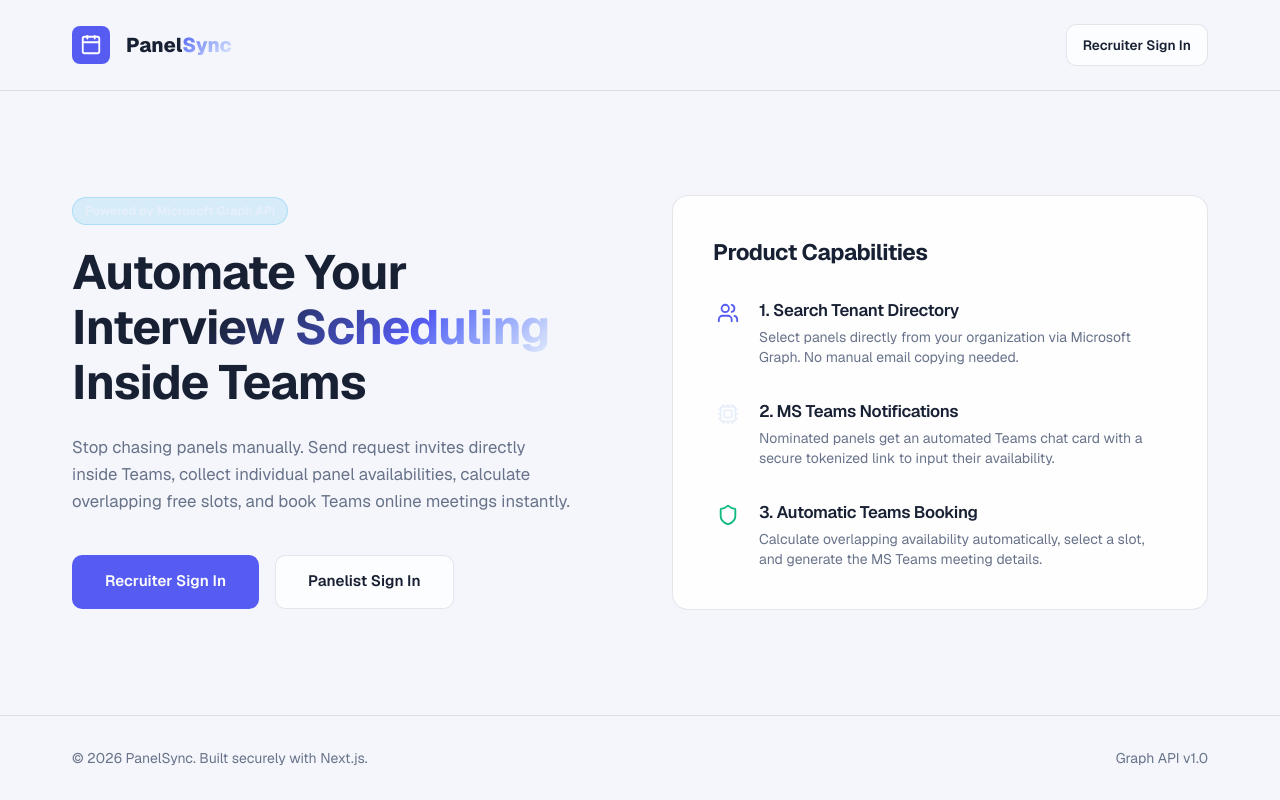
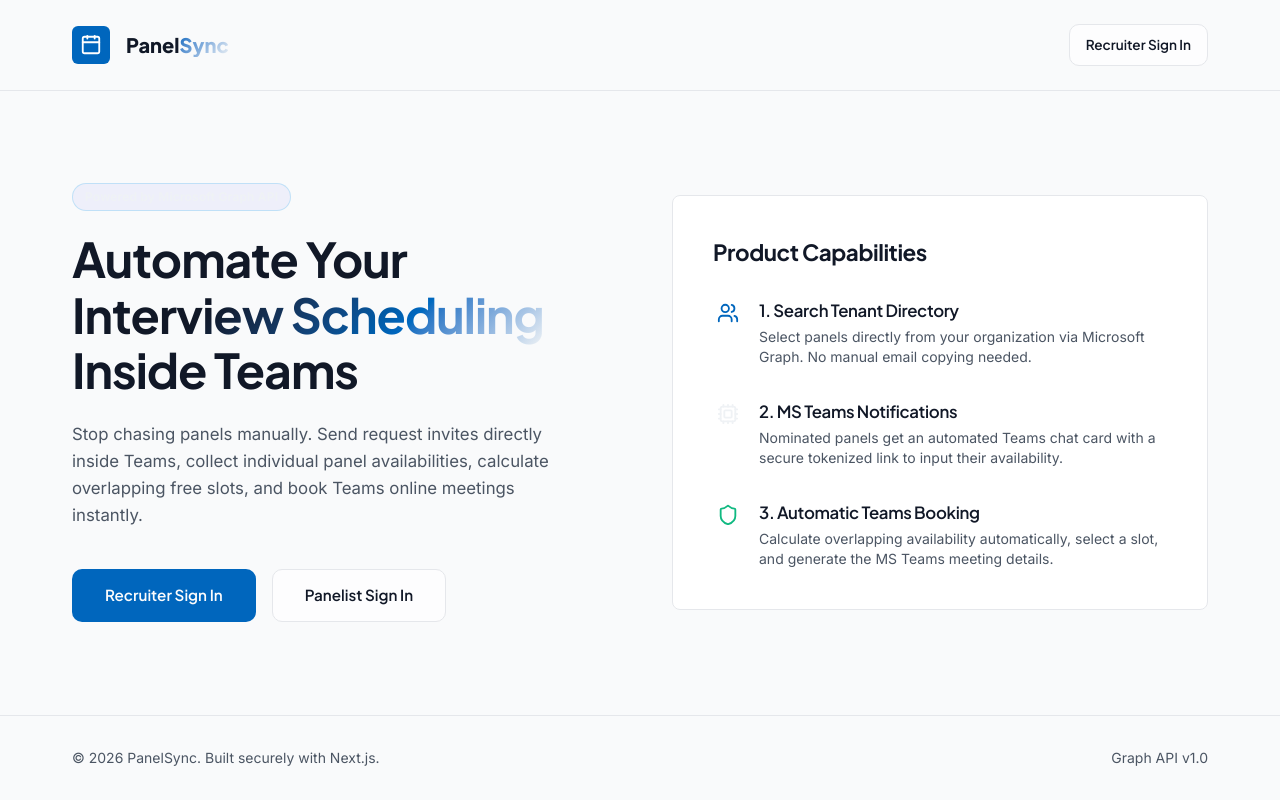
Before and after one commit to jmd264-yogesh/PanelSync, a Next.js app: page / in a window 1280 px wide. Built offline with nearby package versions, Linux system fonts and the light colour scheme; no server answers.

Commit message:
feat: updated look of the applocation

```diff
--- a/src/app/globals.css
+++ b/src/app/globals.css
@@ -6,79 +6,79 @@
 
 :root {
   /* Font Family */
-  --font-heading: var(--font-sans), -apple-system, BlinkMacSystemFont, "Segoe UI", sans-serif;
+  --font-heading: var(--font-heading), -apple-system, BlinkMacSystemFont, "Segoe UI", sans-serif;
   --font-body: var(--font-sans), -apple-system, BlinkMacSystemFont, "Segoe UI", sans-serif;
 
   /* Colors */
-  --bg-main: #07090e;
-  --bg-surface: #0e131f;
-  --bg-card: rgba(14, 19, 31, 0.65);
-  --bg-card-hover: rgba(22, 29, 47, 0.85);
-  --border-glass: rgba(255, 255, 255, 0.07);
-  --border-focus: rgba(99, 102, 241, 0.4);
+  --bg-main: #f9fafb;
+  --bg-surface: #ffffff;
+  --bg-card: #ffffff;
+  --bg-card-hover: #fafafa;
+  --border-glass: #e5e7eb;
+  --border-focus: #3b82f6;
 
-  --primary: oklch(0.205 0 0);
-  --primary-glow: rgba(99, 102, 241, 0.25);
-  --primary-hover: #4f46e5;
+  --primary: oklch(0.51 0.16 252);
+  --primary-glow: rgba(59, 130, 246, 0.08);
+  --primary-hover: #2563eb;
 
-  --secondary: oklch(0.97 0 0);
-  --secondary-glow: rgba(14, 165, 233, 0.25);
+  --secondary: oklch(0.96 0.005 240);
+  --secondary-glow: rgba(79, 70, 229, 0.06);
 
   --success: #10b981;
-  --success-glow: rgba(16, 185, 129, 0.15);
+  --success-glow: rgba(16, 185, 129, 0.08);
 
   --warning: #f59e0b;
-  --warning-glow: rgba(245, 158, 11, 0.15);
+  --warning-glow: rgba(245, 158, 11, 0.08);
 
   --danger: #ef4444;
-  --danger-glow: rgba(239, 68, 68, 0.15);
+  --danger-glow: rgba(239, 68, 68, 0.08);
 
-  --text-main: #f8fafc;
-  --text-muted: #94a3b8;
-  --text-dark: #0f172a;
+  --text-main: #111827;
+  --text-muted: #4b5563;
+  --text-dark: #111827;
 
   /* Transitions */
-  --transition-fast: all 0.2s cubic-bezier(0.4, 0, 0.2, 1);
-  --transition-normal: all 0.3s cubic-bezier(0.4, 0, 0.2, 1);
+  --transition-fast: all 0.15s cubic-bezier(0.4, 0, 0.2, 1);
+  --transition-normal: all 0.25s cubic-bezier(0.4, 0, 0.2, 1);
 
   /* Shadows */
-  --shadow-glow: 0 0 20px rgba(99, 102, 241, 0.15);
-  --shadow-card: 0 8px 32px 0 rgba(0, 0, 0, 0.37);
+  --shadow-glow: none;
+  --shadow-card: 0 1px 3px rgba(0, 0, 0, 0.05), 0 1px 2px rgba(0, 0, 0, 0.03);
 
   /* Borders */
-  --radius-lg: 16px;
-  --radius-md: 12px;
-  --radius-sm: 8px;
-  --background: oklch(1 0 0);
-  --foreground: oklch(0.145 0 0);
+  --radius-lg: 8px;
+  --radius-md: 8px;
+  --radius-sm: 6px;
+  --background: oklch(0.99 0.003 240);
+  --foreground: oklch(0.18 0.008 240);
   --card: oklch(1 0 0);
-  --card-foreground: oklch(0.145 0 0);
+  --card-foreground: var(--foreground);
   --popover: oklch(1 0 0);
-  --popover-foreground: oklch(0.145 0 0);
-  --primary-foreground: oklch(0.985 0 0);
-  --secondary-foreground: oklch(0.205 0 0);
-  --muted: oklch(0.97 0 0);
-  --muted-foreground: oklch(0.556 0 0);
-  --accent: oklch(0.97 0 0);
-  --accent-foreground: oklch(0.205 0 0);
+  --popover-foreground: var(--foreground);
+  --primary-foreground: oklch(0.99 0 0);
+  --secondary-foreground: oklch(0.35 0.01 240);
+  --muted: oklch(0.97 0.005 240);
+  --muted-foreground: oklch(0.52 0.015 240);
+  --accent: oklch(0.94 0.015 252);
+  --accent-foreground: oklch(0.35 0.08 252);
   --destructive: oklch(0.577 0.245 27.325);
-  --border: oklch(0.922 0 0);
-  --input: oklch(0.922 0 0);
-  --ring: oklch(0.708 0 0);
-  --chart-1: oklch(0.87 0 0);
-  --chart-2: oklch(0.556 0 0);
+  --border: oklch(0.92 0.005 240);
+  --input: oklch(0.90 0.008 240);
+  --ring: oklch(0.51 0.16 252);
+  --chart-1: oklch(0.51 0.16 252);
+  --chart-2: oklch(0.52 0.015 240);
   --chart-3: oklch(0.439 0 0);
   --chart-4: oklch(0.371 0 0);
   --chart-5: oklch(0.269 0 0);
-  --radius: 0.625rem;
-  --sidebar: oklch(0.985 0 0);
-  --sidebar-foreground: oklch(0.145 0 0);
-  --sidebar-primary: oklch(0.205 0 0);
-  --sidebar-primary-foreground: oklch(0.985 0 0);
-  --sidebar-accent: oklch(0.97 0 0);
-  --sidebar-accent-foreground: oklch(0.205 0 0);
-  --sidebar-border: oklch(0.922 0 0);
-  --sidebar-ring: oklch(0.708 0 0);
+  --radius: 0.5rem;
+  --sidebar: oklch(1 0 0);
+  --sidebar-foreground: oklch(0.18 0.008 240);
+  --sidebar-primary: oklch(0.51 0.16 252);
+  --sidebar-primary-foreground: oklch(0.99 0 0);
+  --sidebar-accent: oklch(0.94 0.015 252);
+  --sidebar-accent-foreground: oklch(0.35 0.08 252);
+  --sidebar-border: oklch(0.92 0.005 240);
+  --sidebar-ring: oklch(0.51 0.16 252);
 }
 
 /* Reset and Global Styles */
@@ -551,10 +551,10 @@ input[type="date"].form-input::-webkit-calendar-picker-indicator {
 }
 
 .tab-btn.active {
-  background: rgba(99, 102, 241, 0.12);
-  border: 1px solid rgba(99, 102, 241, 0.35);
-  color: #a5b4fc;
-  box-shadow: 0 0 15px rgba(99, 102, 241, 0.15);
+  background: color-mix(in srgb, var(--primary) 10%, transparent);
+  border: 1px solid color-mix(in srgb, var(--primary) 30%, transparent);
+  color: var(--primary);
+  box-shadow: none;
 }
 
 @theme inline {
@@ -651,70 +651,70 @@ input[type="date"].form-input::-webkit-calendar-picker-indicator {
 
 /* PanelSync theme bridge: shadcn tokens plus compatibility for existing screens. */
 :root {
-  --background: oklch(0.985 0.006 255);
-  --foreground: oklch(0.24 0.025 260);
-  --card: oklch(1 0 0 / 92%);
+  --background: oklch(0.99 0.003 240);
+  --foreground: oklch(0.18 0.008 240);
+  --card: oklch(1 0 0);
   --card-foreground: var(--foreground);
   --popover: oklch(1 0 0);
   --popover-foreground: var(--foreground);
-  --primary: oklch(0.56 0.22 275);
+  --primary: oklch(0.51 0.16 252);
   --primary-foreground: oklch(0.99 0 0);
-  --secondary: oklch(0.95 0.018 260);
-  --secondary-foreground: oklch(0.31 0.04 265);
-  --muted: oklch(0.96 0.012 255);
-  --muted-foreground: oklch(0.53 0.035 260);
-  --accent: oklch(0.94 0.035 275);
-  --accent-foreground: oklch(0.39 0.14 275);
-  --border: oklch(0.89 0.018 260);
-  --input: oklch(0.88 0.02 260);
-  --ring: oklch(0.62 0.2 275);
-  --radius: 0.75rem;
+  --secondary: oklch(0.96 0.005 240);
+  --secondary-foreground: oklch(0.35 0.01 240);
+  --muted: oklch(0.97 0.005 240);
+  --muted-foreground: oklch(0.52 0.015 240);
+  --accent: oklch(0.94 0.015 252);
+  --accent-foreground: oklch(0.35 0.08 252);
+  --border: oklch(0.92 0.005 240);
+  --input: oklch(0.90 0.008 240);
+  --ring: oklch(0.51 0.16 252);
+  --radius: 0.5rem;
 
-  --bg-main: #f4f6fb;
+  --bg-main: #f9fafb;
   --bg-surface: #ffffff;
-  --bg-card: rgba(255, 255, 255, 0.86);
-  --bg-card-hover: rgba(255, 255, 255, 0.98);
-  --border-glass: rgba(32, 42, 72, 0.11);
-  --border-focus: rgba(99, 102, 241, 0.35);
-  --primary-glow: rgba(99, 102, 241, 0.14);
-  --primary-hover: #4f46e5;
-  --secondary-glow: rgba(14, 165, 233, 0.12);
-  --text-main: #182033;
-  --text-muted: #68738a;
-  --text-dark: #0f172a;
-  --shadow-card: 0 1px 2px rgba(15, 23, 42, 0.04), 0 14px 38px rgba(40, 49, 78, 0.07);
-  --shadow-glow: 0 16px 44px rgba(99, 102, 241, 0.11);
+  --bg-card: #ffffff;
+  --bg-card-hover: #fafafa;
+  --border-glass: #e5e7eb;
+  --border-focus: #3b82f6;
+  --primary-glow: rgba(59, 130, 246, 0.08);
+  --primary-hover: #2563eb;
+  --secondary-glow: rgba(79, 70, 229, 0.06);
+  --text-main: #111827;
+  --text-muted: #4b5563;
+  --text-dark: #111827;
+  --shadow-card: 0 1px 3px rgba(0, 0, 0, 0.05), 0 1px 2px rgba(0, 0, 0, 0.03);
+  --shadow-glow: none;
 }
 
 .dark {
-  --background: oklch(0.155 0.018 265);
-  --foreground: oklch(0.96 0.01 255);
-  --card: oklch(0.205 0.022 265 / 94%);
+  --background: oklch(0.12 0.008 240);
+  --foreground: oklch(0.95 0.008 240);
+  --card: oklch(0.16 0.01 240);
   --card-foreground: var(--foreground);
-  --popover: oklch(0.2 0.022 265);
+  --popover: oklch(0.16 0.01 240);
   --popover-foreground: var(--foreground);
-  --primary: oklch(0.68 0.19 275);
-  --primary-foreground: oklch(0.99 0 0);
-  --secondary: oklch(0.25 0.025 265);
-  --secondary-foreground: oklch(0.94 0.012 255);
-  --muted: oklch(0.235 0.02 265);
-  --muted-foreground: oklch(0.71 0.03 255);
-  --accent: oklch(0.29 0.055 275);
-  --accent-foreground: oklch(0.94 0.03 275);
-  --border: oklch(1 0 0 / 10%);
-  --input: oklch(1 0 0 / 14%);
-  --ring: oklch(0.68 0.19 275);
+  --primary: oklch(0.64 0.15 252);
+  --primary-foreground: oklch(0.12 0.008 240);
+  --secondary: oklch(0.20 0.015 240);
+  --secondary-foreground: oklch(0.90 0.008 240);
+  --muted: oklch(0.18 0.01 240);
+  --muted-foreground: oklch(0.65 0.015 240);
+  --accent: oklch(0.24 0.05 252);
+  --accent-foreground: oklch(0.90 0.05 252);
+  --border: oklch(1 0 0 / 7%);
+  --input: oklch(1 0 0 / 10%);
+  --ring: oklch(0.64 0.15 252);
 
-  --bg-main: #0b0d14;
-  --bg-surface: #111520;
-  --bg-card: rgba(17, 21, 32, 0.82);
-  --bg-card-hover: rgba(24, 29, 44, 0.94);
-  --border-glass: rgba(255, 255, 255, 0.09);
-  --primary-glow: rgba(124, 116, 255, 0.19);
-  --secondary-glow: rgba(14, 165, 233, 0.16);
-  --text-main: #f5f7fb;
-  --text-muted: #99a4b8;
-  --shadow-card: 0 16px 46px rgba(0, 0, 0, 0.27);
+  --bg-main: #090b0f;
+  --bg-surface: #12151c;
+  --bg-card: #12151c;
+  --bg-card-hover: #171b24;
+  --border-glass: rgba(255, 255, 255, 0.07);
+  --primary-glow: rgba(59, 130, 246, 0.12);
+  --secondary-glow: rgba(99, 102, 241, 0.12);
+  --text-main: #f3f4f6;
+  --text-muted: #9ca3af;
+  --shadow-card: 0 1px 3px rgba(0, 0, 0, 0.2), 0 1px 2px rgba(0, 0, 0, 0.1);
 }
 
 html,
@@ -769,16 +769,16 @@ body::after {
 .brand-lockup { gap: 0.75rem; }
 .brand-mark {
   display: grid;
-  width: 38px;
-  height: 38px;
+  width: 36px;
+  height: 36px;
   place-items: center;
-  border-radius: 12px;
+  border-radius: 8px;
   color: white;
-  background: linear-gradient(145deg, #7c6cff, #4f46e5 70%);
-  box-shadow: 0 8px 22px rgba(79, 70, 229, 0.27);
+  background: linear-gradient(145deg, #3b82f6, #1d4ed8 70%);
+  box-shadow: none;
 }
 .brand-name { font: 750 1.05rem/1.1 var(--font-heading); letter-spacing: -0.03em; }
-.brand-name span { color: #7668f5; }
+.brand-name span { color: #3b82f6; }
 .brand-context { display: flex; align-items: center; gap: 0.25rem; margin-top: 3px; color: var(--text-muted); font-size: 0.7rem; }
 
 .header-actions { gap: 0.75rem; }
--- a/src/app/layout.tsx
+++ b/src/app/layout.tsx
@@ -1,12 +1,20 @@
 import type { Metadata } from "next";
 import "./globals.css";
-import { Geist } from "next/font/google";
+import { Plus_Jakarta_Sans, Inter } from "next/font/google";
 import { cn } from "@/lib/utils";
 import { ThemeProvider } from "@/components/theme-provider";
 import { TooltipProvider } from "@/components/ui/tooltip";
 import { Toaster } from "@/components/ui/sonner";
 
-const geist = Geist({subsets:['latin'],variable:'--font-sans'});
+const plusJakarta = Plus_Jakarta_Sans({
+  subsets: ['latin'],
+  variable: '--font-heading',
+});
+
+const inter = Inter({
+  subsets: ['latin'],
+  variable: '--font-sans',
+});
 
 export const metadata: Metadata = {
   title: "PanelSync — Interview Scheduling",
@@ -19,7 +27,7 @@ export default function RootLayout({
   children: React.ReactNode;
 }>) {
   return (
-    <html lang="en" suppressHydrationWarning className={cn("font-sans", geist.variable)}>
+    <html lang="en" suppressHydrationWarning className={cn("font-sans", plusJakarta.variable, inter.variable)}>
       <body>
         <ThemeProvider>
           <TooltipProvider>{children}</TooltipProvider>
```
